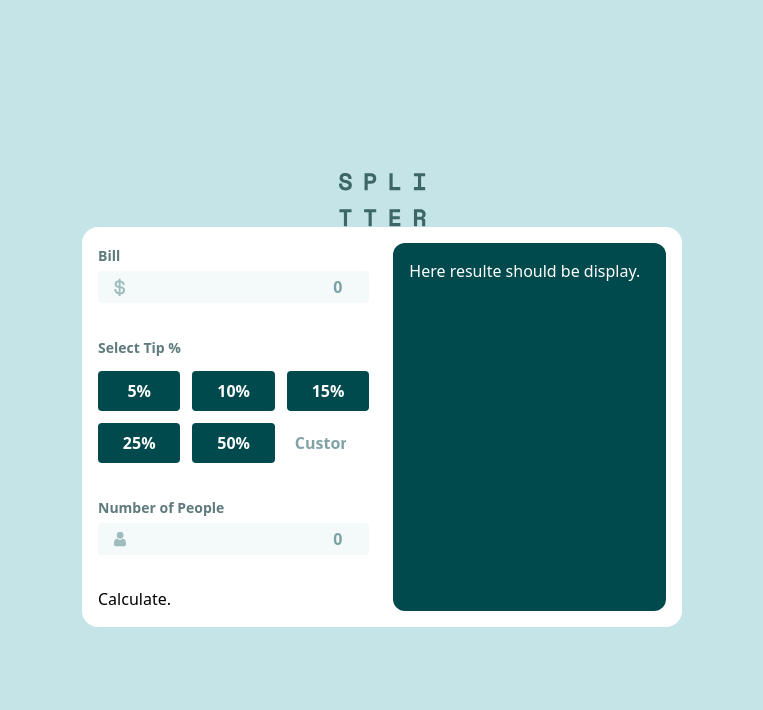
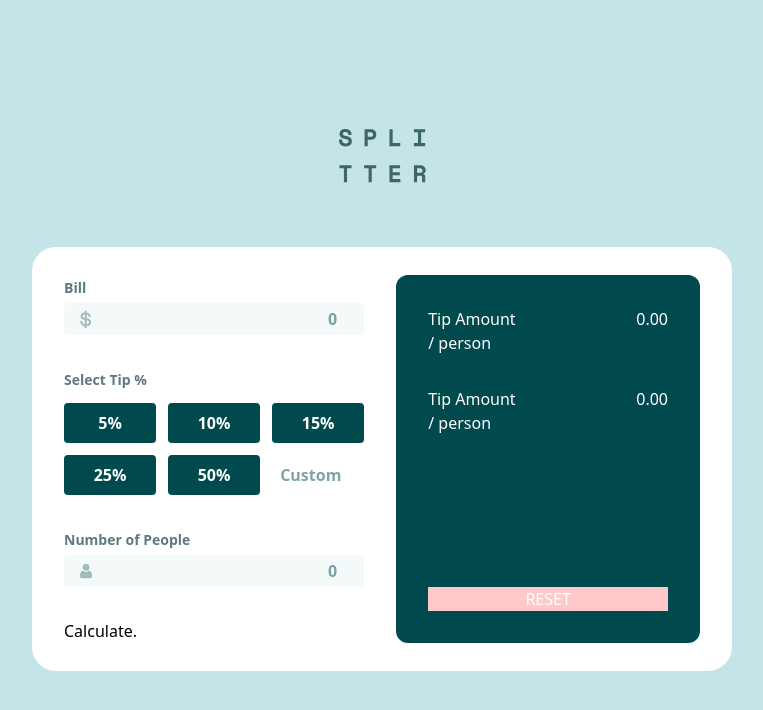
Before and after one commit to Skyz03/Tip-Calculator-Animation, a React (Vite) app: page / in a window 1280 px wide. Shown: the top 710 px of the page, without its empty margins (258-1021 px from the left). Built offline with nearby package versions, Linux system fonts and the light colour scheme.

Commit message:
styling added in result section

```diff
--- a/src/App.jsx
+++ b/src/App.jsx
@@ -4,8 +4,7 @@ import Logo from "./components/Logo"
 
 export default function App() {
   return (
-    <div className="min-h-screen w-full flex flex-col items-center justify-center bg-[hsl(185,41%,84%)]
- text-white p-4">
+    <div className="min-h-screen w-full flex flex-col items-center justify-center gap-16 bg-[hsl(185,41%,84%)]">
       <Logo />
       <TipCalculator />
     </div>
--- a/src/components/TipCalculator.jsx
+++ b/src/components/TipCalculator.jsx
@@ -23,11 +23,11 @@ export default function TipCalculator() {
   const tipOptions = [5, 10, 15, 25, 50];
 
   return (
-    <div className="flex flex-col md:flex-row gap-6 w-full max-w-[400px] sm:max-w-[500px] md:max-w-[600px]  bg-white text-black rounded-2xl p-4 ">
+    <div className="flex flex-col md:flex-row gap-8 w-full max-w-[500px] sm:max-w-[600px] md:max-w-[700px]  bg-white text-black rounded-3xl p-7 pl-8 pr-8 ">
 
       <form onSubmit={handleSubmit(onSubmit)} className="w-full md:w-1/2">
         {/* Bill seciton*/}
-        <section className="min-w-full  mb-8">
+        <div className="min-w-full mb-8">
           <label className="text-sm text-[hsl(186,14%,43%)] font-semibold">Bill</label>
           <div className="relative mt-1">
             <img src={dollarIcon} alt="doller_Icon"
@@ -42,11 +42,11 @@ export default function TipCalculator() {
           </div>
 
           {errors.bill && <span className="text-red-500 text-xs">Enter valid bill</span>}
-        </section>
+        </div>
 
         {/* Tip Select Buttons section */}
-        <section className="mb-8">
-          <label  className="text-sm text-[hsl(186,14%,43%)] font-semibold">Select Tip %</label>
+        <div className="mb-8">
+          <label className="text-sm text-[hsl(186,14%,43%)] font-semibold">Select Tip %</label>
           <div className="grid grid-cols-3 gap-3 my-3">
             {tipOptions.map((tip) => (
               <button
@@ -74,11 +74,11 @@ export default function TipCalculator() {
 
 
           </div>
-        </section>
+        </div>
 
         {/* Number of People section */}
-        <section className="mb-8">
-          <label  className="text-sm text-[hsl(186,14%,43%)] font-semibold">Number of People</label>
+        <div className="mb-8">
+          <label className="text-sm text-[hsl(186,14%,43%)] font-semibold">Number of People</label>
           <div className="relative mt-1">
             <img src={iconPerson} alt="personIcon"
               className="absolute left-4 top-1/2 -translate-y-1/2 w-3" />
@@ -91,12 +91,31 @@ export default function TipCalculator() {
             {/*  */}
           </div>
           {errors.people && <span className="text-red-500 text-xs">Enter number of people</span>}
-        </section>
+        </div>
         <button type="submit">Calculate. </button>
       </form>
       {/* result of tip calculator */}
-      <div className="w-full md:w-1/2 bg-[hsl(183,100%,15%)] text-white p-4 rounded-xl">
-        <h1>Here resulte should be display. </h1>
+      <div className="flex flex-col justify-between w-full md:w-1/2 bg-[hsl(183,100%,15%)] text-white p-8 rounded-xl">
+        <div>
+
+          <div className="flex justify-between mb-8 ">
+            <div>
+              <p>Tip Amount</p>
+              <p>/ person</p>
+            </div>
+            <div>0.00</div>
+          </div>
+          <div className="flex justify-between mb-8 ">
+            <div>
+              <p>Tip Amount</p>
+              <p>/ person</p>
+            </div>
+            <div>0.00</div>
+          </div>
+
+
+        </div>
+        <button className="bg-red-200 ">RESET</button>
       </div>
     </div>
   );
```
